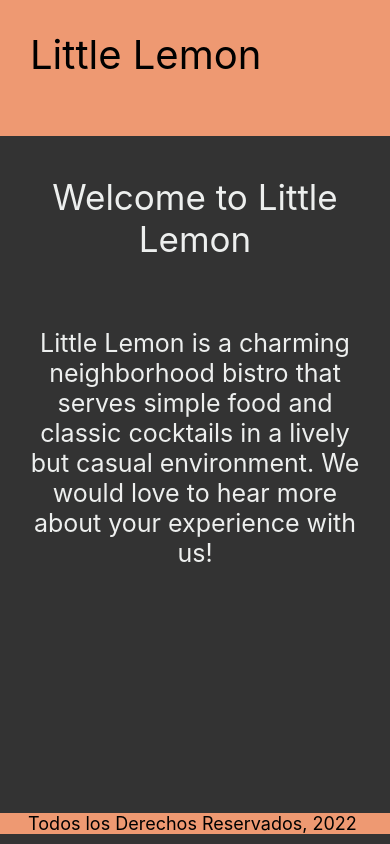
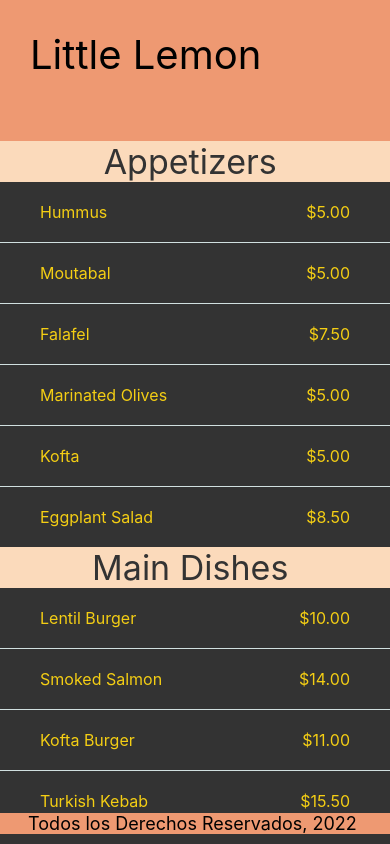
Before and after one commit to jjls07/RestauranteLemon, a React Native app: screen / in a window 390 px wide. Built offline with nearby package versions, Linux system fonts and the light colour scheme.

Commit message:
Seguir con lecciones

```diff
--- a/App.js
+++ b/App.js
@@ -5,13 +5,14 @@ import { StyleSheet, Text, View } from 'react-native';
 import LittleLemonHeader from './component/LittleLemonHeader';
 import LittleLemonFooter from './component/LittleLemonFooter';
 import WelcomeScreen from './component/WelcomeScreen';
+import MenuItems from './component/MenuItems';
 
 export default function App() {
   return (
     <>
     <View style={styles.header}>
       <LittleLemonHeader/>
-      <WelcomeScreen/>
+      <MenuItems/>
     </View>
         <View style={styles.footer}>
         <LittleLemonFooter/>
--- a/component/MenuItems.js
+++ b/component/MenuItems.js
@@ -1,47 +1,123 @@
 import * as React from 'react';
-import { Text, View, ScrollView } from 'react-native';
+import { Text, View, FlatList, StyleSheet, SectionList } from 'react-native';
 
 const menuItemsToDisplay = [
-    'Hummus \n Moutabal \n Falafel \n Marinated Olives \n Kofta \n Eggplant Salad \n Lentil Burger \n Smoked Salmon \n Kofta Burger \n Turkish Kebab \n Fries \n Buttered Rice \n Bread Sticks \n Pita Pocket \n Lentil Soup \n Greek Salad \n Rice Pilaf \n Baklava \n Tartufo \n Tiramisu \n Panna Cotta',
-  ];
+  {
+    title: 'Appetizers',
+    data: [
+      { name: 'Hummus', price: '$5.00' },
+      { name: 'Moutabal', price: '$5.00' },
+      { name: 'Falafel', price: '$7.50' },
+      { name: 'Marinated Olives', price: '$5.00' },
+      { name: 'Kofta', price: '$5.00' },
+      { name: 'Eggplant Salad', price: '$8.50' },
+    ],
+  },
+  {
+    title: 'Main Dishes',
+    data: [
+      { name: 'Lentil Burger', price: '$10.00' },
+      { name: 'Smoked Salmon', price: '$14.00' },
+      { name: 'Kofta Burger', price: '$11.00' },
+      { name: 'Turkish Kebab', price: '$15.50' },
+    ],
+  },
+  {
+    title: 'Sides',
+    data: [
+      { name: 'Fries', price: '$3.00', id: '11K' },
+      { name: 'Buttered Rice', price: '$3.00' },
+      { name: 'Bread Sticks', price: '$3.00' },
+      { name: 'Pita Pocket', price: '$3.00' },
+      { name: 'Lentil Soup', price: '$3.75' },
+      { name: 'Greek Salad', price: '$6.00' },
+      { name: 'Rice Pilaf', price: '$4.00' },
+    ],
+  },
+  {
+    title: 'Desserts',
+    data: [
+      { name: 'Baklava', price: '$3.00' },
+      { name: 'Tartufo', price: '$3.00' },
+      { name: 'Tiramisu', price: '$5.00' },
+      { name: 'Panna Cotta', price: '$5.00' },
+    ],
+  },
+];
 
-  const MenuItems = () => {
 
-    return(
-        <View style={styles.vista}>
-        <ScrollView
-          indicatorStyle={"white"}
-          style={styles.vistascroll1}>
-          <Text style={styles.texto1}>
-            View Menu
-          </Text>
-          <Text style={styles.texto2}>
-            {menuItemsToDisplay[0]}
-          </Text>
-        </ScrollView>
-      </View>
-    );
+const Separator = () =>
+<View style={menuStyles.separator}></View>
 
-  };
+const Header = () => <View>
+  <Text style={menuStyles.headerText}>View Menu</Text>
+</View>
+
+const Footer = () => <View>
+  <Text style={menuStyles.footerText}>Todos los Derechos Reservados</Text>
+</View>
+
+const Item = ({ name, price }) => (
+  <View style={menuStyles.innerContainer}>
+    <Text style={menuStyles.itemText}>{name}</Text>
+    <Text style={menuStyles.itemText}>{price}</Text>
+
+
+
+  </View>
+);
+
+const MenuItems = () => {
+  const renderItem = ({ item }) => <Item name={item.name} price={item.price}/>;
+
+  const renderSectionHeader = ({ section: { title } }) => (
+    <Text style={menuStyles.sectionHeader}>{title} </Text>
+  );
+
+  return (
+    <View style={menuStyles.container}>
+      <SectionList
+        keyExtractor={(item, index) => item + index}
+        sections={menuItemsToDisplay}
+        renderItem={renderItem}
+        renderSectionHeader={renderSectionHeader}
+        ListFooterComponent={Footer}
+        ItemSeparatorComponent={Separator}></SectionList>
+    </View>
+  );
+};
 
   export default MenuItems;
 
-  const styles = StyleSheet.create({
-    vista: {
-      flex: 0.75,
+  const menuStyles = StyleSheet.create({
+    container: {
+      flex: 0.95,
     },
-    vistascroll1: {
+    innerContainer: {
       paddingHorizontal: 40,
-      paddingVertical: 40,
-      backgroundColor: "black",
+      paddingVertical: 20,
+      flexDirection: 'row',
+      justifyContent: 'space-between',
     },
-    texto1: {
-      color: 'EDEFEE',
-      fontSize: 10,
+    sectionHeader: {
+      backgroundColor: '#fbdabb',
+      color: '#333333',
+      fontSize: 34,
       flexWrap: 'wrap',
+      textAlign: 'center',
     },
-    texto2: {
+    itemText: {
       color: '#F4CE14',
-      fontSize: 15,
+      fontSize: 16,
+    },
+    separator: {
+      borderBottomWidth: 1,
+      borderColor: '#d1e0e0',
+    },
+    footerText: {
+      color: '#EDEFEE',
+      fontSize: 20,
+      flexWrap: 'wrap',
+      textAlign: 'center',
     },
   });
--- a/package.json
+++ b/package.json
@@ -12,7 +12,7 @@
     "expo": "~48.0.15",
     "expo-status-bar": "~1.4.4",
     "react": "18.2.0",
-    "react-native": "0.71.7"
+    "react-native": "0.71.8"
   },
   "devDependencies": {
     "@babel/core": "^7.20.0"
```
Also changed, not shown: 1 other file (tests, documents, lock files or other folders).
